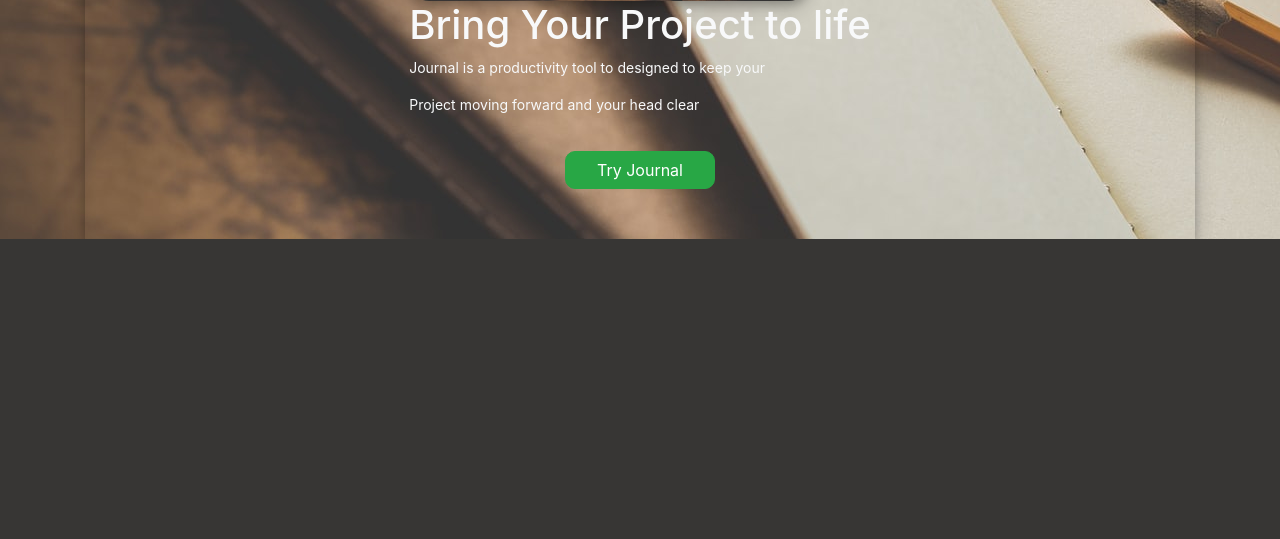
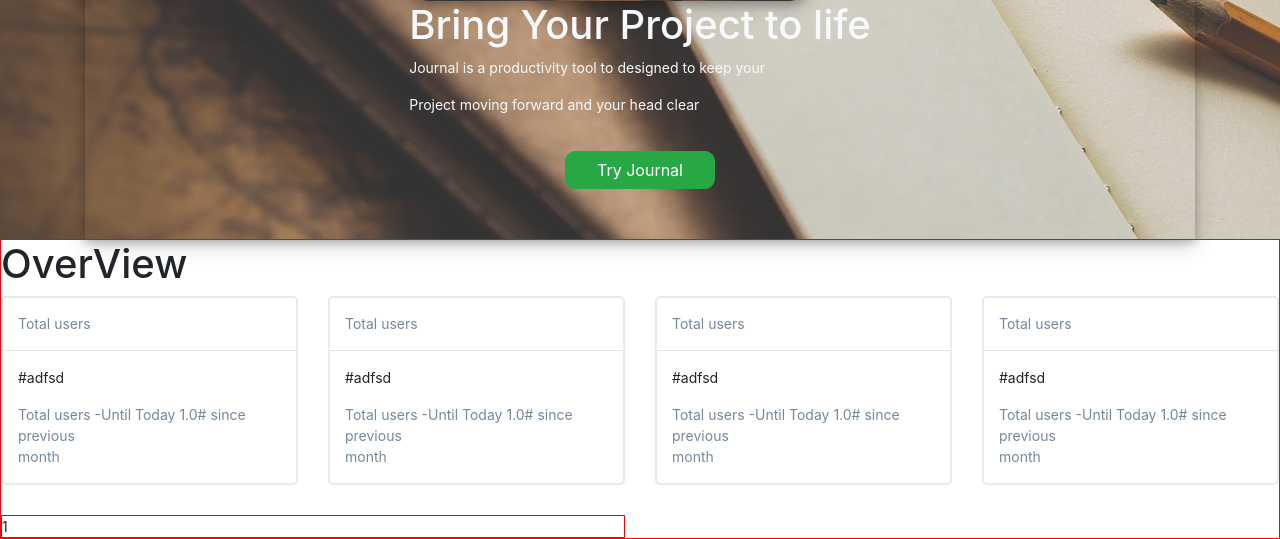
Before and after one commit to darayuthhang/journals, a Django app: page / in a window 1280 px wide. Shown: the part 586-1125 px from the top of the page. Before the commit the page ends 825 px from the top, so only its background shows below. Run offline with Django 3.2, Linux system fonts and the light colour scheme; some libraries are stand-ins or nearby versions.

Commit message:
add-dashboard-card

```diff
--- a/journal_app/static/index.css
+++ b/journal_app/static/index.css
@@ -92,3 +92,45 @@ body{
   transform: translate(40px,-40px);
   opacity: .4;
 }
+
+
+/****** dashboard *****************/
+
+.dashboard{
+  display: grid;
+  grid-template-columns: 1fr;
+
+  border: 1px solid red;
+}
+/*
+  all users cards inside dashboard
+*/
+#all-user-cards{
+  display: grid;
+  grid-template-columns: 1fr 1fr 1fr 1fr;
+  grid-gap: 30px;
+  justify-self: center; /* position all cards to center */
+}
+#user-card{
+  border: 2px solid rgb(233, 233, 233); /* whitesmoke color */
+  border-radius: 5px;
+}
+/*
+rgb(116,137,157) ->  lightslategray color
+*/
+#container-of-total-number-users{
+  margin: 15px;
+}
+#total-users{
+  margin: 15px;
+  color: rgb(116,137,157); /* lightslategray */
+}
+#total-user-number-descriptions{
+  color: rgb(116,137,157);/* lightslategray */
+}
+
+#bar-chart1{
+  grid-column-start: 1;
+  grid-column-end: 3;
+  border: 1px solid red;
+}
--- a/journal_app/templates/index.html
+++ b/journal_app/templates/index.html
@@ -51,6 +51,71 @@
         </div>
     </div>
 
+    <!--------DASH BOARD-->
+
+    <div class="dashboard">
+        <h1>OverView</h1>
+        <!------ all user-cards -->
+        <div id="all-user-cards">
+
+
+            <div id="user-card">
+                <p id="total-users">Total users</p>
+                <hr>
+                <div id="container-of-total-number-users">
+                    <p id="total-number-of-users"> #adfsd </p>
+                    <p id="total-user-number-descriptions">Total users -Until Today 1.0# since previous
+                        <br> month
+                    </p>
+                </div>
+            </div>
+
+            <div id="user-card">
+                <p id="total-users">Total users</p>
+                <hr>
+                <div id="container-of-total-number-users">
+                    <p id="total-number-of-users"> #adfsd </p>
+                    <p id="total-user-number-descriptions">Total users -Until Today 1.0# since previous
+                        <br> month
+                    </p>
+                </div>
+            </div>
+
+            <div id="user-card">
+                <p id="total-users">Total users</p>
+                <hr>
+                <div id="container-of-total-number-users">
+                    <p id="total-number-of-users"> #adfsd </p>
+                    <p id="total-user-number-descriptions">Total users -Until Today 1.0# since previous
+                        <br> month
+                    </p>
+                </div>
+            </div>
+
+            <div id="user-card">
+                <p id="total-users">Total users</p>
+                <hr>
+                <div id="container-of-total-number-users">
+                    <p id="total-number-of-users"> #adfsd </p>
+                    <p id="total-user-number-descriptions">Total users -Until Today 1.0# since previous
+                        <br> month
+                    </p>
+                </div>
+            </div>
+
+            <div id="bar-chart1">1</div>
+
+
+
+
+        </div>
+
+
+
+    </div>
+
+
+
 </div>
 
 
```
Also changed, not shown: journal_app/forms.py (+12 -7 lines), db.sqlite3 (added).
